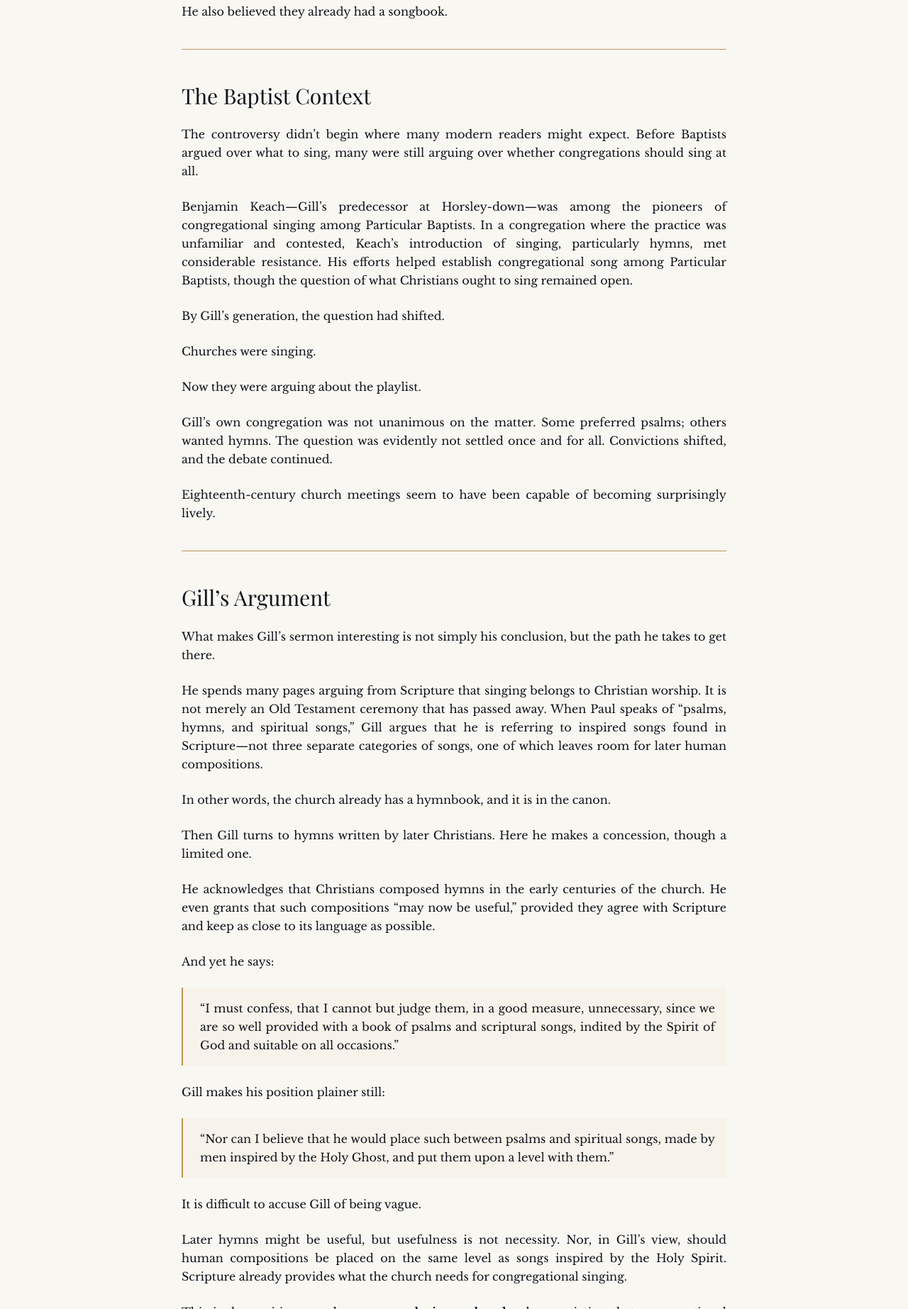
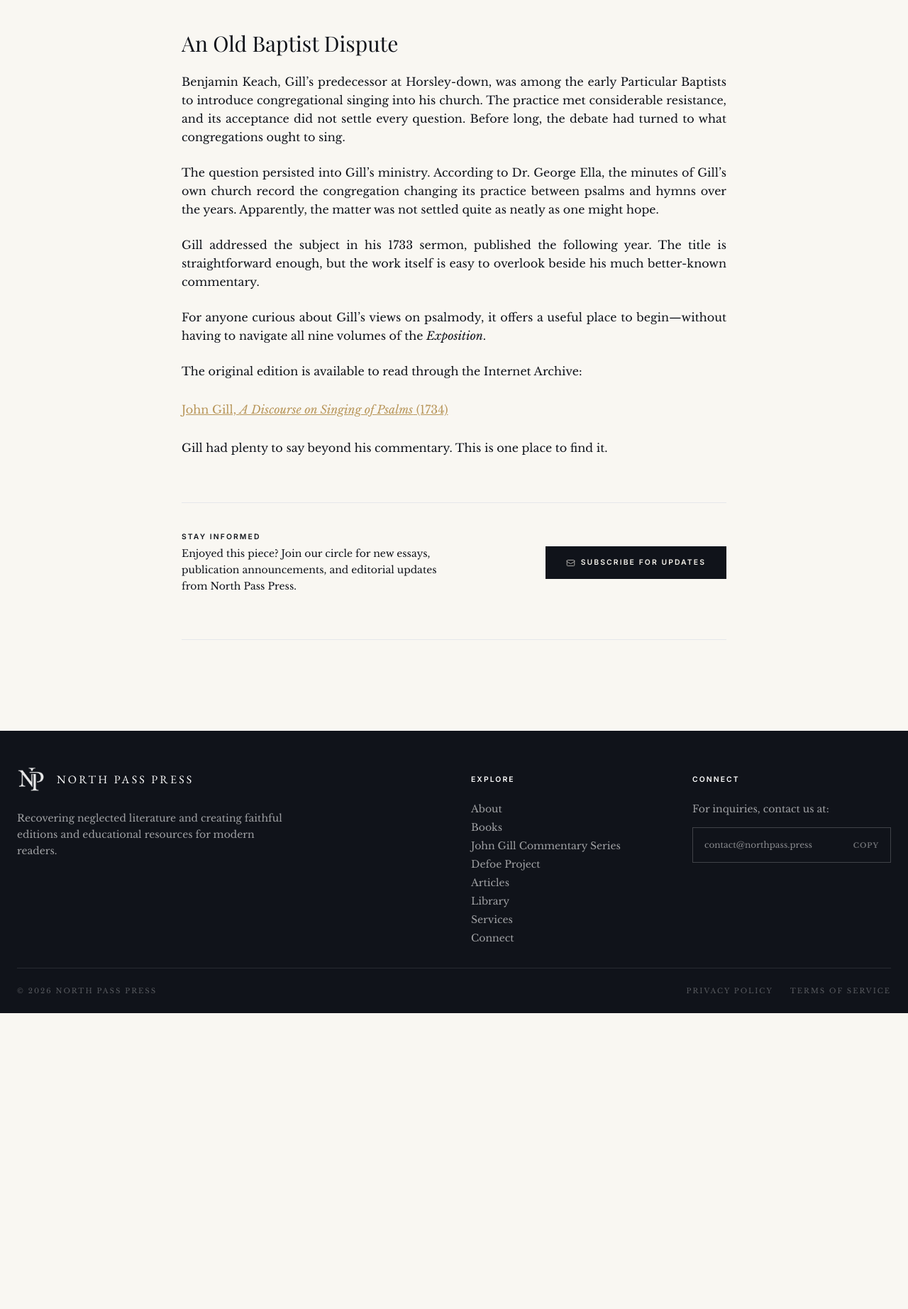
Before and after one commit to mnogradi/press-website, a website: page gill-psalmody.html in a window 1280 px wide. Shown: the part 955-2800 px from the top of the page at 71% size. After the commit the page ends 2383 px from the top, so only its background shows below. Drawn offline with nearby package versions, Linux system fonts and the light colour scheme; a web font is replaced by a local one.

Commit message:
Updated psalm essay

```diff
--- a/gill-psalmody.html
+++ b/gill-psalmody.html
@@ -182,87 +182,29 @@
 
                 <p>But incomplete.</p>
 
-                <p>In 1734, Gill published a sermon called <em>A Discourse on Singing of Psalms</em>. Preached on December 25, 1733 to a society of young men meeting for prayer at a meeting-house on Horsley-down in Southwark, it reveals a side of Gill that many readers never encounter.</p>
-
-                <p>Gill believed Christians should sing.</p>
-
-                <p>He also believed they already had a songbook.</p>
+                <p>In 1734, Gill published a sermon called <em>A Discourse on Singing of Psalms</em>. Preached on December 25, 1733, to a society of young men meeting for prayer at a meeting-house on Horsley-down in Southwark, it dealt with a question that had occupied Particular Baptists for decades: what should Christians sing in public worship?</p>
 
                 <div class="border-b border-gold" style="margin: 2.5rem 0;"></div>
 
                 <h2 class="serif-heading text-2xl md:text-3xl text-midnight pt-2 mb-4 font-normal">
-                    The Baptist Context
+                    An Old Baptist Dispute
                 </h2>
 
-                <p>The controversy didn’t begin where many modern readers might expect. Before Baptists argued over what to sing, many were still arguing over whether congregations should sing at all.</p>
+                <p>Benjamin Keach, Gill’s predecessor at Horsley-down, was among the early Particular Baptists to introduce congregational singing into his church. The practice met considerable resistance, and its acceptance did not settle every question. Before long, the debate had turned to what congregations ought to sing.</p>
 
-                <p>Benjamin Keach—Gill’s predecessor at Horsley-down—was among the pioneers of congregational singing among Particular Baptists. In a congregation where the practice was unfamiliar and contested, Keach’s introduction of singing, particularly hymns, met considerable resistance. His efforts helped establish congregational song among Particular Baptists, though the question of what Christians ought to sing remained open.</p>
+                <p>The question persisted into Gill’s ministry. According to Dr. George Ella, the minutes of Gill’s own church record the congregation changing its practice between psalms and hymns over the years. Apparently, the matter was not settled quite as neatly as one might hope.</p>
 
-                <p>By Gill’s generation, the question had shifted.</p>
+                <p>Gill addressed the subject in his 1733 sermon, published the following year. The title is straightforward enough, but the work itself is easy to overlook beside his much better-known commentary.</p>
 
-                <p>Churches were singing.</p>
+                <p>For anyone curious about Gill’s views on psalmody, it offers a useful place to begin—without having to navigate all nine volumes of the <em>Exposition</em>.</p>
 
-                <p>Now they were arguing about the playlist.</p>
-
-                <p>Gill’s own congregation was not unanimous on the matter. Some preferred psalms; others wanted hymns. The question was evidently not settled once and for all. Convictions shifted, and the debate continued.</p>
-
-                <p>Eighteenth-century church meetings seem to have been capable of becoming surprisingly lively.</p>
-
-                <div class="border-b border-gold" style="margin: 2.5rem 0;"></div>
-
-                <h2 class="serif-heading text-2xl md:text-3xl text-midnight pt-2 mb-4 font-normal">
-                    Gill’s Argument
-                </h2>
-
-                <p>What makes Gill’s sermon interesting is not simply his conclusion, but the path he takes to get there.</p>
-
-                <p>He spends many pages arguing from Scripture that singing belongs to Christian worship. It is not merely an Old Testament ceremony that has passed away. When Paul speaks of “psalms, hymns, and spiritual songs,” Gill argues that he is referring to inspired songs found in Scripture—not three separate categories of songs, one of which leaves room for later human compositions.</p>
-
-                <p>In other words, the church already has a hymnbook, and it is in the canon.</p>
-
-                <p>Then Gill turns to hymns written by later Christians. Here he makes a concession, though a limited one.</p>
-
-                <p>He acknowledges that Christians composed hymns in the early centuries of the church. He even grants that such compositions “may now be useful,” provided they agree with Scripture and keep as close to its language as possible.</p>
-
-                <p>And yet he says:</p>
-
-                <blockquote class="my-6 pl-6 border-l-2 border-gold italic text-slate-800 bg-gold-faint/30 py-4 pr-4 not-italic">
-                    “I must confess, that I cannot but judge them, in a good measure, unnecessary, since we are so well provided with a book of psalms and scriptural songs, indited by the Spirit of God and suitable on all occasions.”
-                </blockquote>
-
-                <p>Gill makes his position plainer still:</p>
-
-                <blockquote class="my-6 pl-6 border-l-2 border-gold italic text-slate-800 bg-gold-faint/30 py-4 pr-4 not-italic">
-                    “Nor can I believe that he would place such between psalms and spiritual songs, made by men inspired by the Holy Ghost, and put them upon a level with them.”
-                </blockquote>
-
-                <p>It is difficult to accuse Gill of being vague.</p>
-
-                <p>Later hymns might be useful, but usefulness is not necessity. Nor, in Gill’s view, should human compositions be placed on the same level as songs inspired by the Holy Spirit. Scripture already provides what the church needs for congregational singing.</p>
-
-                <p>This is the position now known as <span class="font-bold">exclusive psalmody:</span> the conviction that congregational singing should be confined to the inspired songs of Scripture.</p>
-
-                <div class="border-b border-gold" style="margin: 2.5rem 0;"></div>
-
-                <h2 class="serif-heading text-2xl md:text-3xl text-midnight pt-2 mb-4 font-normal">
-                    A Forgotten Gill
-                </h2>
-
-                <p>Gill does not dispatch the subject in a paragraph or two. He gives it an entire discourse.</p>
-
-                <p>He traces singing through Moses, David, the apostles, and the early church. He quotes Pliny the Younger on Christians singing at dawn, draws on Tertullian and other early Christian writers, and takes detours into Hebrew poetry and the titles of the Psalms. He also explains why, in his view, the cessation of Old Testament musical instruments did not mean the cessation of singing itself.</p>
-
-                <p>It is exactly the sort of historical rabbit trail Gill seems incapable of resisting. Ironically, the sermon itself has become something of a forgotten rabbit trail.</p>
-
-                <p>Gill’s commentary may be his best-known work, but it is hardly the only place to meet him. Away from its familiar pages, there are other arguments to follow, other sources to investigate, and other corners of his mind to explore.</p>
-
-                <p>The sermon is available to read in full through the Internet Archive:</p>
+                <p>The original edition is available to read through the Internet Archive:</p>
 
                 <p class="py-1">
                     <a href="https://archive.org/details/bim_eighteenth-century_a-discourse-on-singing-o_gill-john_1734" target="_blank" rel="noopener noreferrer" class="text-gold hover:text-gold-light underline font-medium">John Gill, <em>A Discourse on Singing of Psalms</em> (1734)</a>
                 </p>
 
-                <p>Gill's commentary runs to nine volumes. Evidently, he had not yet said everything he wanted to say.</p>
+                <p>Gill had plenty to say beyond his commentary. This is one place to find it.</p>
             </div>
 
             <!-- Subscribe Callout -->
```
